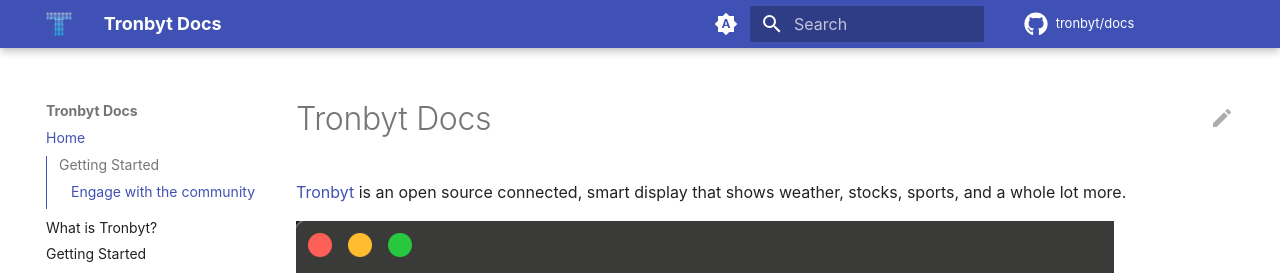
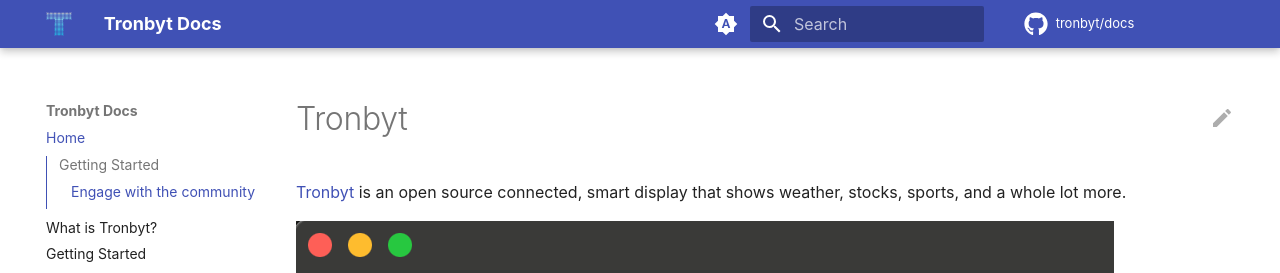
Before and after one commit to tronbyt/docs, an MkDocs documentation site: the page built from docs/index.md, in a window 1280 px wide and 1187 px high. Shown: the top 273 px of the window. Built offline with MkDocs 1.6.1 and Material for MkDocs 9.7.7, drawn with Linux system fonts in a browser that asks for light colours; plug-ins that fetch from the network failed and are left out; comment, search, counter and statistics services are not loaded.

Commit message:
fix: change homepage title to "Tronbyt"

```diff
--- a/docs/index.md
+++ b/docs/index.md
@@ -1,4 +1,4 @@
-# Tronbyt Docs
+# Tronbyt
 
 [Tronbyt](https://github.com/tronbyt) is an open source connected, smart display that shows weather, stocks, sports, and a whole lot more.
 
```
